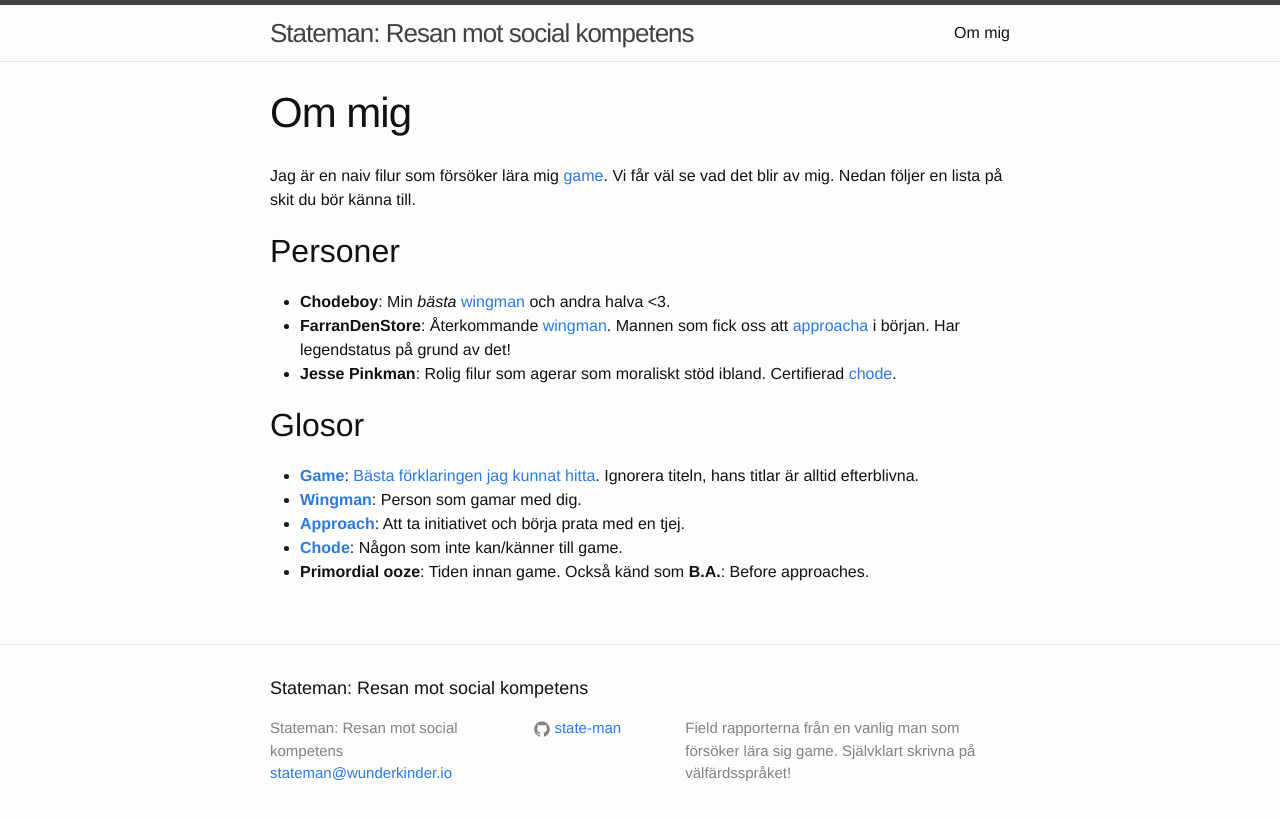
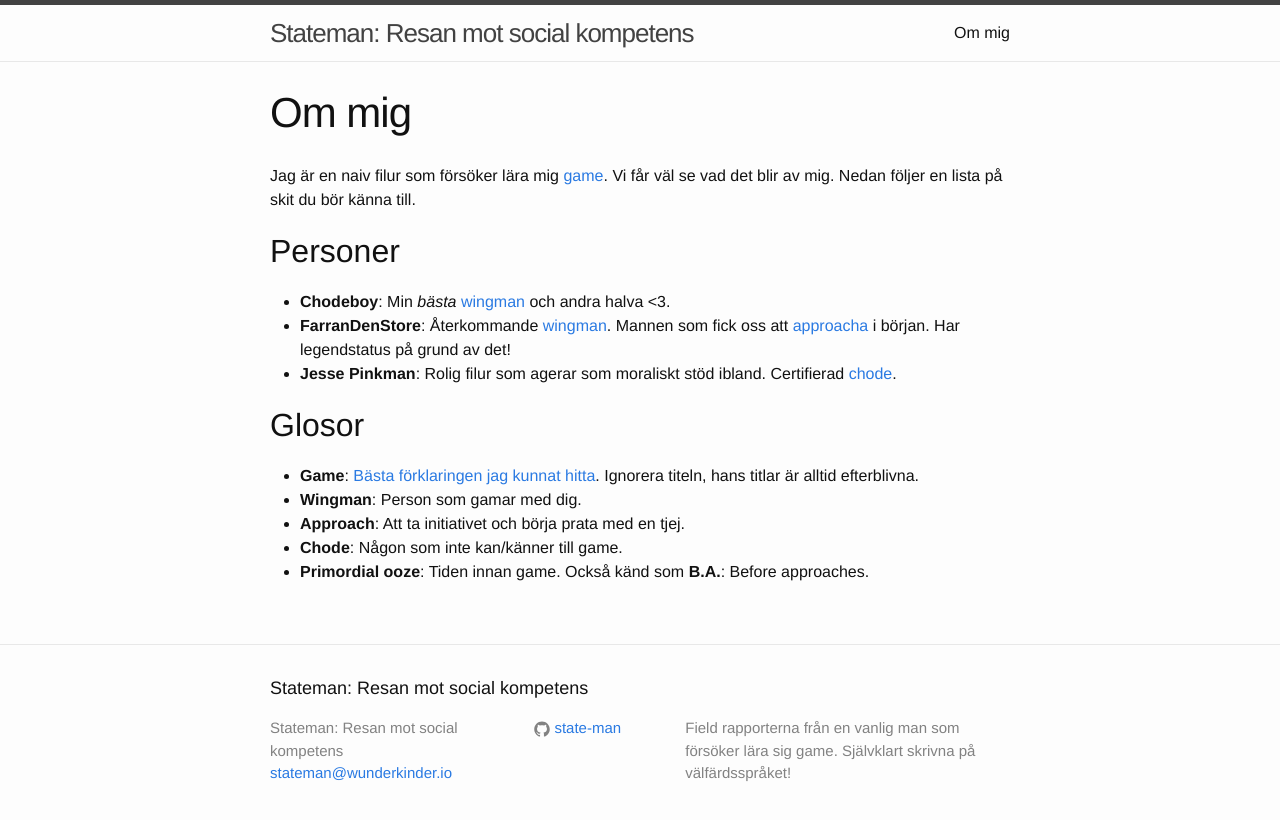
Before and after one commit to state-man/state-man.github.io, a Jekyll site: the page built from about.md, in a window 1280 px wide. Shown: the top 820 px of the page. Built offline with Jekyll 4.4.1, drawn with Linux system fonts in a browser that asks for light colours.

Commit message:
Fix formatting: For real this time.

```diff
--- a/about.md
+++ b/about.md
@@ -13,8 +13,8 @@ Jag är en naiv filur som försöker lära mig [game](#game). Vi får väl se va
 
 
 ## Glosor
-- <a name="game">**Game**</a>: [Bästa förklaringen jag kunnat hitta](https://www.youtube.com/v/zGHigJmPac). Ignorera titeln, hans titlar är alltid efterblivna.
-- <a name="wingman">**Wingman**</a>: Person som gamar med dig.
-- <a name="approach">**Approach**</a>: Att ta initiativet och börja prata med en tjej.
-- <a name="chode">**Chode**</a>: Någon som inte kan/känner till game.
+- <a name="game"></a>**Game**: [Bästa förklaringen jag kunnat hitta](https://www.youtube.com/v/zGHigJmPac). Ignorera titeln, hans titlar är alltid efterblivna.
+- <a name="wingman"></a>**Wingman**: Person som gamar med dig.
+- <a name="approach"></a>**Approach**: Att ta initiativet och börja prata med en tjej.
+- <a name="chode"></a>**Chode**: Någon som inte kan/känner till game.
 - **Primordial ooze**: Tiden innan game. Också känd som **B.A.**: Before approaches.
```
